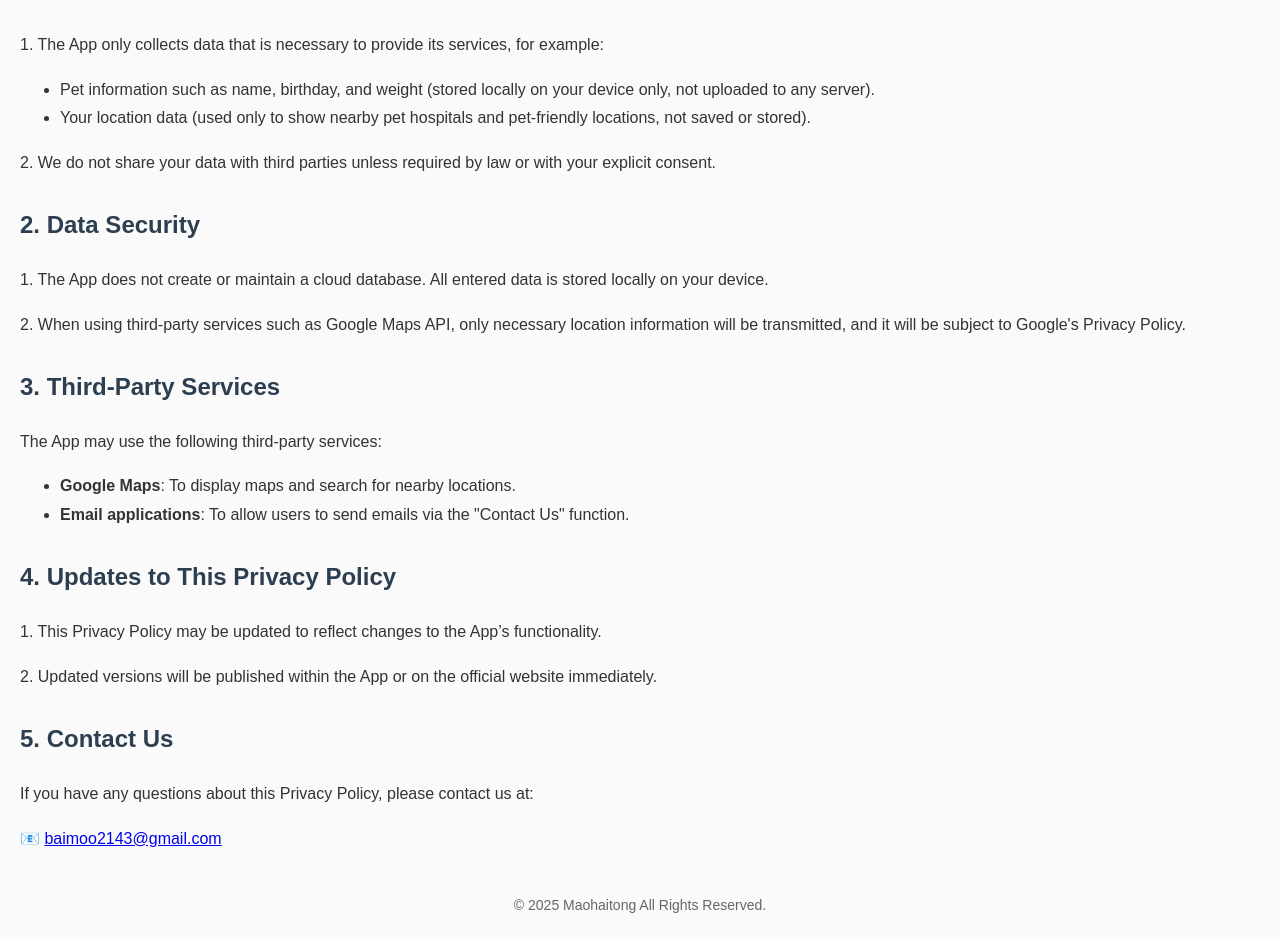
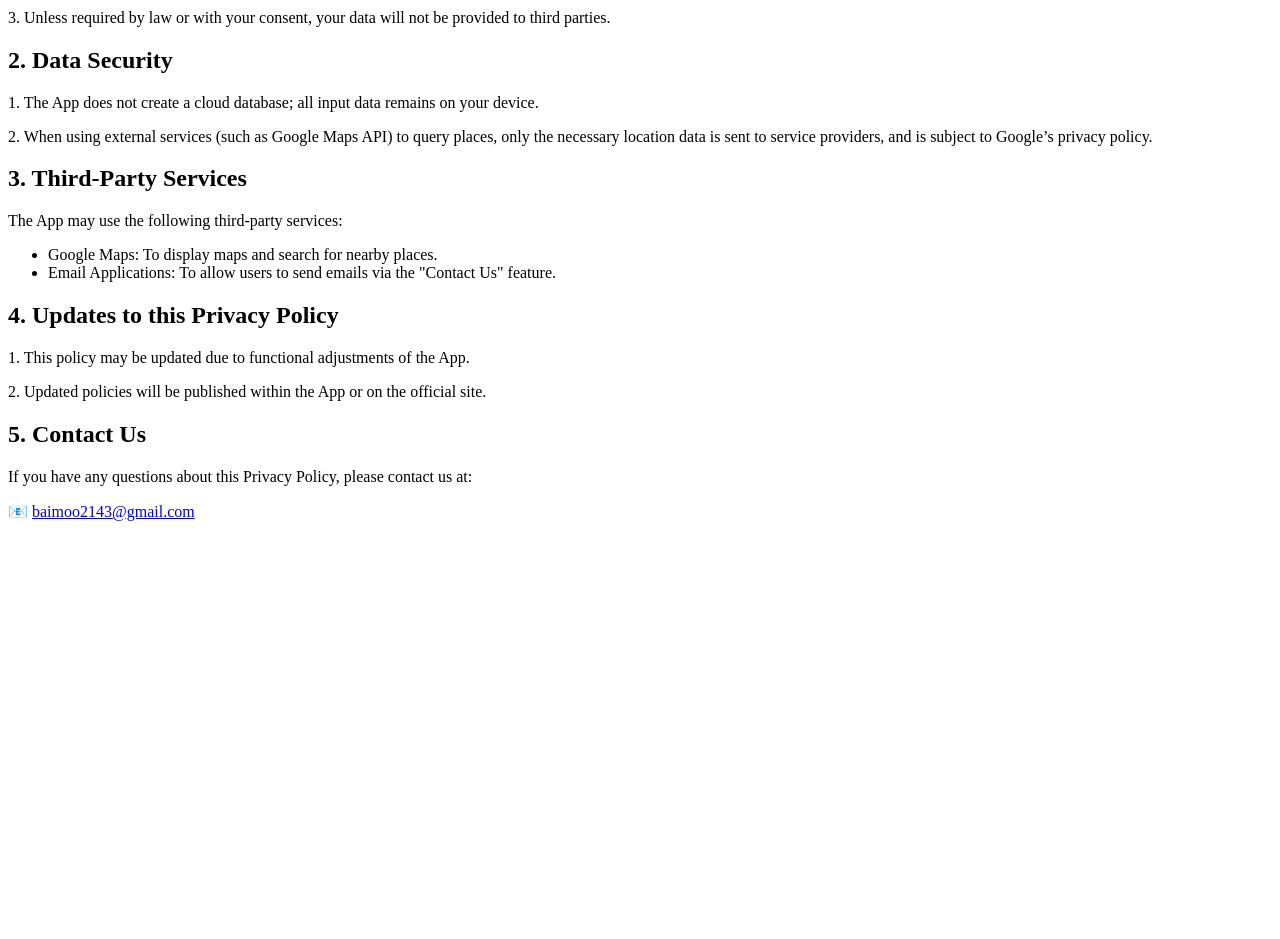
Before and after one commit to baimoo2143/maohaitong-privacy, a plain HTML site: page 英文版 → privacy-en/index.html in a window 1280 px wide. Shown: the part 224-1163 px from the top of the page. After the commit the page ends 800 px from the top, so only its background shows below. Drawn offline with Linux system fonts and the light colour scheme.

Commit message:
Update index.html

```diff
--- a/英文版 → privacy-en/index.html
+++ b/英文版 → privacy-en/index.html
@@ -2,80 +2,34 @@
 <html lang="en">
 <head>
   <meta charset="UTF-8">
-  <meta name="viewport" content="width=device-width, initial-scale=1.0">
-  <title>Maohaitong - Privacy Policy</title>
-  <style>
-    body {
-      font-family: Arial, sans-serif;
-      line-height: 1.8;
-      margin: 20px;
-      background-color: #fafafa;
-      color: #333;
-    }
-    h1, h2 {
-      color: #2c3e50;
-    }
-    h1 {
-      text-align: center;
-      margin-bottom: 30px;
-    }
-    .section {
-      margin-bottom: 25px;
-    }
-    footer {
-      margin-top: 40px;
-      font-size: 14px;
-      text-align: center;
-      color: #666;
-    }
-  </style>
+  <title>MaoHaiTong - Privacy Policy</title>
 </head>
 <body>
-  <h1>Maohaitong - Privacy Policy</h1>
+  <h1>MaoHaiTong - Privacy Policy</h1>
+  <p>MaoHaiTong (hereinafter referred to as "the App") values your privacy. To help you feel confident in using our services, we hereby explain our privacy policy below:</p>
 
-  <div class="section">
-    <p>Maohaitong (hereinafter referred to as "the App") values your privacy. To help you understand how we collect, use, and protect your information, this Privacy Policy explains our practices in detail.</p>
-  </div>
+  <h2>1. Collection and Use of Personal Data</h2>
+  <p>1. The App only collects data necessary for services, such as the pet’s name, birthday, and weight entered by the user (these remain stored only on your device and are not uploaded to servers).</p>
+  <p>2. Your location information is used solely to show nearby pet hospitals and pet-friendly places, and will not be saved.</p>
+  <p>3. Unless required by law or with your consent, your data will not be provided to third parties.</p>
 
-  <div class="section">
-    <h2>1. Collection and Use of Personal Data</h2>
-    <p>1. The App only collects data that is necessary to provide its services, for example:</p>
-    <ul>
-      <li>Pet information such as name, birthday, and weight (stored locally on your device only, not uploaded to any server).</li>
-      <li>Your location data (used only to show nearby pet hospitals and pet-friendly locations, not saved or stored).</li>
-    </ul>
-    <p>2. We do not share your data with third parties unless required by law or with your explicit consent.</p>
-  </div>
+  <h2>2. Data Security</h2>
+  <p>1. The App does not create a cloud database; all input data remains on your device.</p>
+  <p>2. When using external services (such as Google Maps API) to query places, only the necessary location data is sent to service providers, and is subject to Google’s privacy policy.</p>
 
-  <div class="section">
-    <h2>2. Data Security</h2>
-    <p>1. The App does not create or maintain a cloud database. All entered data is stored locally on your device.</p>
-    <p>2. When using third-party services such as Google Maps API, only necessary location information will be transmitted, and it will be subject to Google's Privacy Policy.</p>
-  </div>
-
-  <div class="section">
   <h2>3. Third-Party Services</h2>
   <p>The App may use the following third-party services:</p>
   <ul>
-      <li><strong>Google Maps</strong>: To display maps and search for nearby locations.</li>
-      <li><strong>Email applications</strong>: To allow users to send emails via the "Contact Us" function.</li>
+    <li>Google Maps: To display maps and search for nearby places.</li>
+    <li>Email Applications: To allow users to send emails via the "Contact Us" feature.</li>
   </ul>
-  </div>
 
-  <div class="section">
-    <h2>4. Updates to This Privacy Policy</h2>
-    <p>1. This Privacy Policy may be updated to reflect changes to the App’s functionality.</p>
-    <p>2. Updated versions will be published within the App or on the official website immediately.</p>
-  </div>
+  <h2>4. Updates to this Privacy Policy</h2>
+  <p>1. This policy may be updated due to functional adjustments of the App.</p>
+  <p>2. Updated policies will be published within the App or on the official site.</p>
 
-  <div class="section">
   <h2>5. Contact Us</h2>
   <p>If you have any questions about this Privacy Policy, please contact us at:</p>
   <p>📧 <a href="mailto:baimoo2143@gmail.com">baimoo2143@gmail.com</a></p>
-  </div>
-
-  <footer>
-    <p>© 2025 Maohaitong All Rights Reserved.</p>
-  </footer>
 </body>
 </html>
```
Lines whose indentation alone changed are shown as unchanged.
